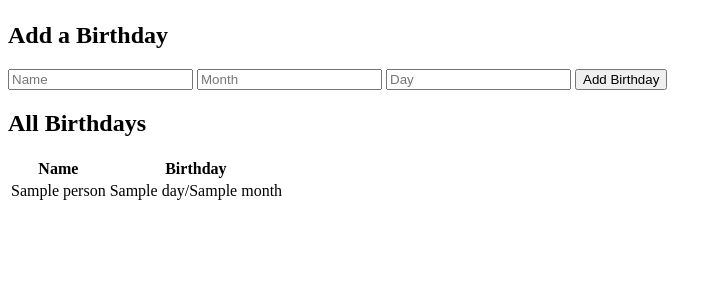
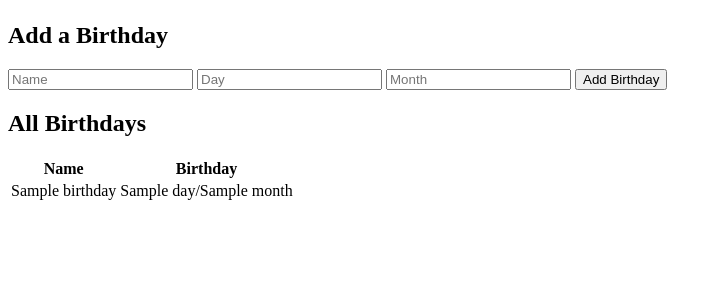
Before and after one commit to nednella/cs50, a Flask app: template cs50/week9/birthdays/templates/index.html in a window 1280 px wide. Shown: the part 58-358 px from the top of the page, without its empty margins (0-722 px from the left). Run offline with Flask 3, Linux system fonts and the light colour scheme; the template is opened without the code that fills it: most values are stand-ins (such as "Sample title", 1, 10 or a date in 2020); some libraries are stand-ins or nearby versions.

Commit message:
Tue, Apr 11, 2023, 5:14 PM +01:00

```diff
--- a/cs50/week9/birthdays/templates/index.html
+++ b/cs50/week9/birthdays/templates/index.html
@@ -17,8 +17,8 @@
                 <!-- TODO: Create a form for users to submit a name, a month, and a day -->
                 <form action="" method ="get">
                     <input autocomplete="off" name="name" placeholder="Name" type="text">
+                    <input autocomplete="off" name="day" placeholder="Day" type="text">
                     <input autocomplete="off" name="month" placeholder="Month" type="text">
-                    <input autocomplete="off" name="day" placeholder="Day" type="text">
                     <button type="Submit">Add Birthday</button>
                 </form>
             </div>
@@ -35,11 +35,11 @@
                     </thead>
                     <tbody>
                         <!-- TODO: Loop through the database entries to display them in this table -->
-                        {% for person in birthdays %}
+                        {% for birthday in birthdays %}
 
                             <tr>
-                                <td>{{ person.name }}</td>
-                                <td>{{ person.day }}/{{ person.month }}</td>
+                                <td>{{ birthday.name }}</td>
+                                <td>{{ birthday.day }}/{{ birthday.month }}</td>
                                 <td>
                                     <form action="/deregister" method="post">
                                         <input name="id" type="hidden" value="{{ person.id }}">
```
